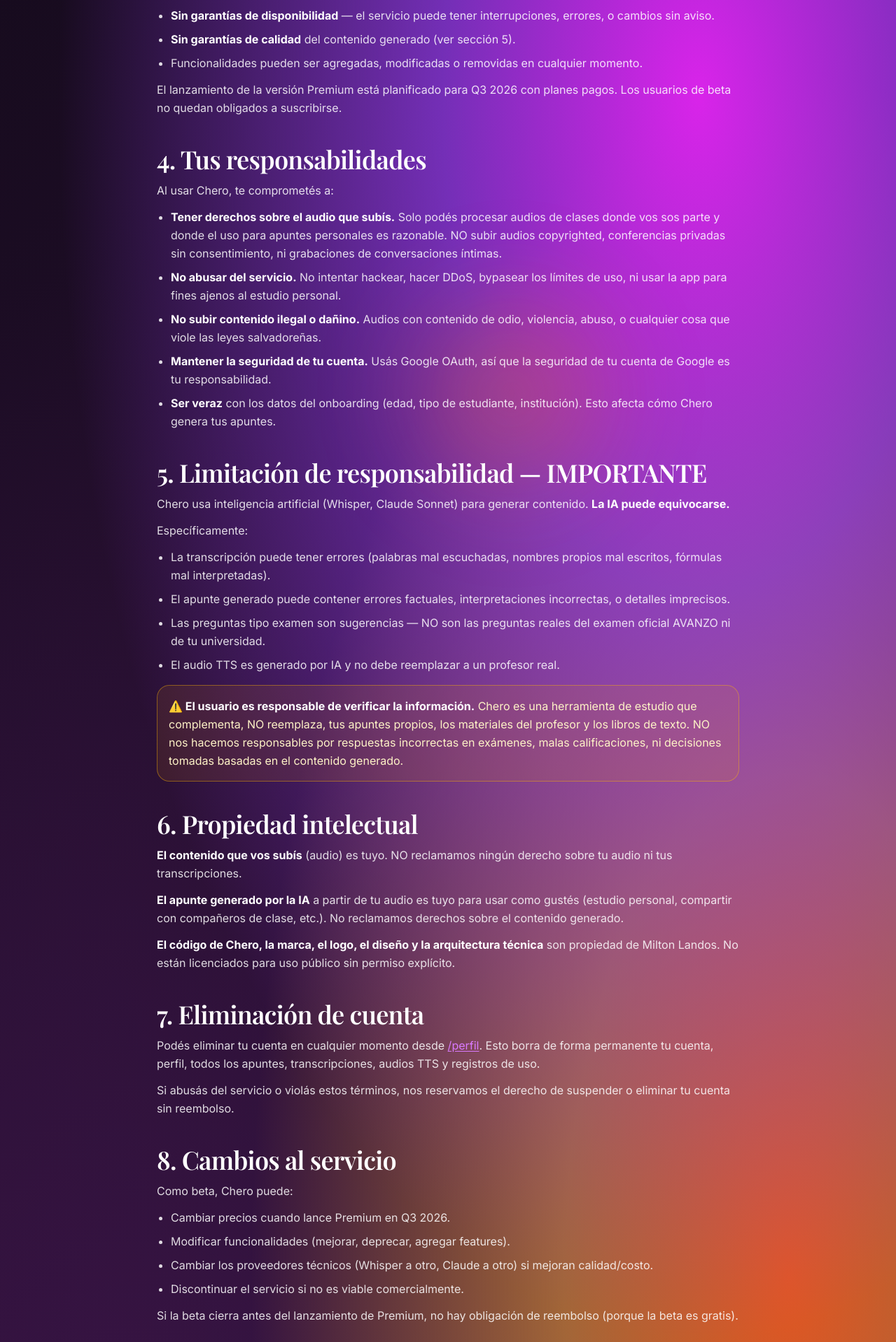
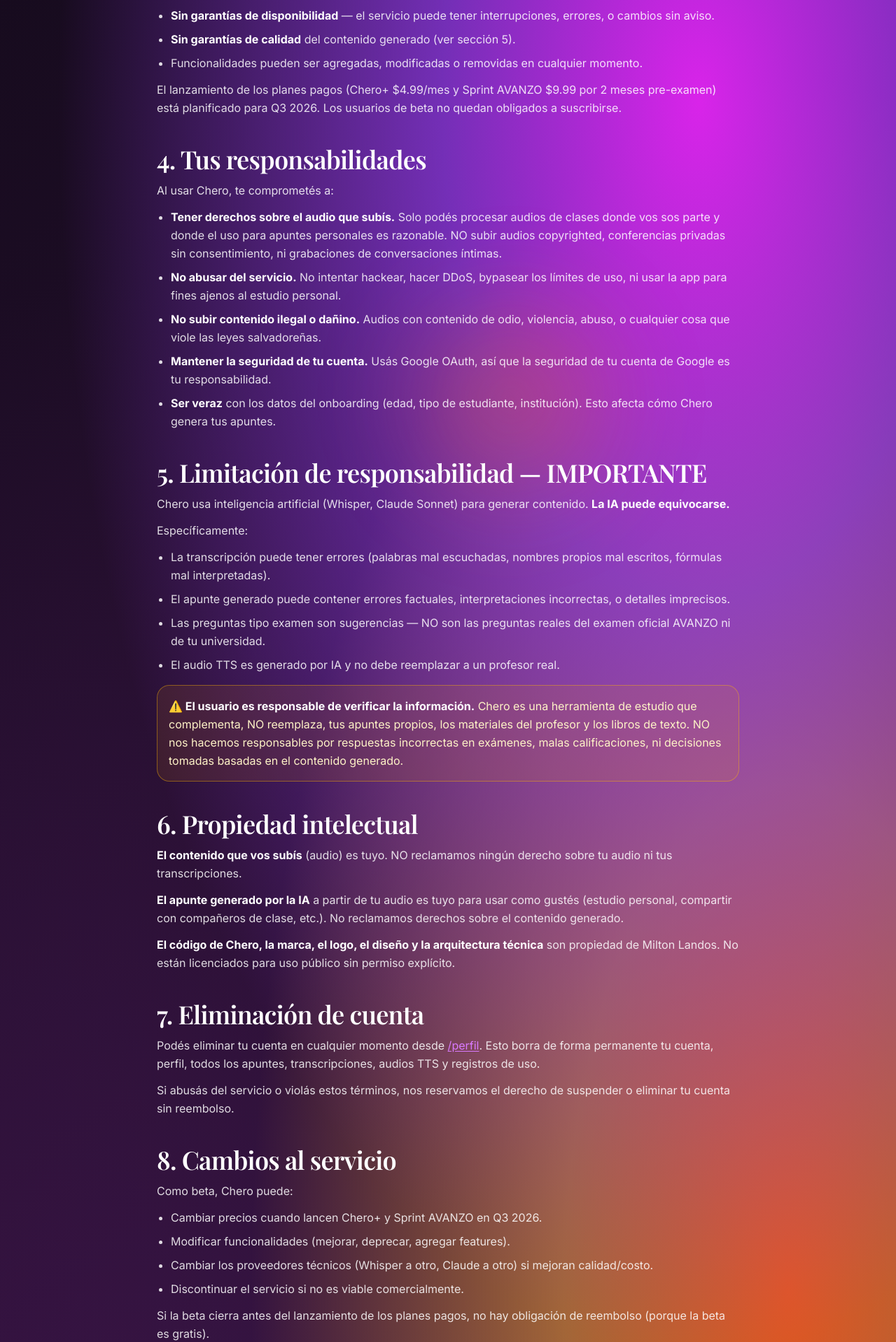
Before and after one commit to chinolandos/Elchero, a Next.js app: page /terminos in a window 1280 px wide. Shown: the part 870-2788 px from the top of the page at 70% size. Built offline with nearby package versions, Linux system fonts and the light colour scheme.

Commit message:
tweak(copy): actualizar menciones de planes en como-funciona, terminos y suscripcion (Premium -> Chero+/Sprint AVANZO con precios y caps reales)

```diff
--- a/src/app/(app)/perfil/suscripcion/page.tsx
+++ b/src/app/(app)/perfil/suscripcion/page.tsx
@@ -127,7 +127,7 @@
 
         {/* Info beta */}
         <p className="mt-6 text-center text-xs text-white/55">
-          ⓘ Lanzamiento Premium previsto para Q3 2026. Como user de la beta no
+          ⓘ Lanzamiento de Chero+ y Sprint AVANZO previsto para Q3 2026. Como user de la beta no
           quedás obligado a suscribirte cuando salga.
         </p>
       </main>
--- a/src/app/como-funciona/page.tsx
+++ b/src/app/como-funciona/page.tsx
@@ -194,7 +194,8 @@
             </ul>
             <p className="mt-3">
               Los 50 usos se reparten en orden de llegada hasta que se agotan.
-              Después abrimos Premium en Q3 2026.
+              Después abrimos Chero+ ($4.99/mes) y el Sprint AVANZO ($9.99 por
+              los 2 meses pre-examen) en Q3 2026.
             </p>
           </Section>
 
@@ -393,7 +394,7 @@
               {[
                 {
                   q: '¿Cuánto cuesta cada apunte hoy?',
-                  a: 'En la beta es gratis: 50 usos compartidos entre todos los users de prueba. Cuando lancemos Premium en Q3 2026, son 3 apuntes/mes free, $0.99 por extra, o $4.99/mes ilimitado.',
+                  a: 'En la beta es gratis: 50 usos compartidos entre todos los users de prueba. Cuando lancemos Q3 2026: Free 3 apuntes/mes, Chero+ $4.99/mes con 15 apuntes hasta 40 min, y Sprint AVANZO $9.99 por los 2 meses pre-examen con 30 apuntes hasta 50 min.',
                 },
                 {
                   q: '¿Qué tan privado es mi audio?',
--- a/src/app/terminos/page.tsx
+++ b/src/app/terminos/page.tsx
@@ -137,9 +137,9 @@
               </li>
             </ul>
             <p>
-              El lanzamiento de la versión Premium está planificado para Q3
-              2026 con planes pagos. Los usuarios de beta no quedan obligados a
-              suscribirse.
+              El lanzamiento de los planes pagos (Chero+ $4.99/mes y Sprint
+              AVANZO $9.99 por 2 meses pre-examen) está planificado para Q3
+              2026. Los usuarios de beta no quedan obligados a suscribirse.
             </p>
           </Section>
 
@@ -256,7 +256,7 @@
           <Section title="8. Cambios al servicio">
             <p>Como beta, Chero puede:</p>
             <ul className="ml-5 list-disc space-y-2">
-              <li>Cambiar precios cuando lance Premium en Q3 2026.</li>
+              <li>Cambiar precios cuando lancen Chero+ y Sprint AVANZO en Q3 2026.</li>
               <li>
                 Modificar funcionalidades (mejorar, deprecar, agregar
                 features).
@@ -268,8 +268,8 @@
               <li>Discontinuar el servicio si no es viable comercialmente.</li>
             </ul>
             <p>
-              Si la beta cierra antes del lanzamiento de Premium, no hay
-              obligación de reembolso (porque la beta es gratis).
+              Si la beta cierra antes del lanzamiento de los planes pagos, no
+              hay obligación de reembolso (porque la beta es gratis).
             </p>
           </Section>
 
```
